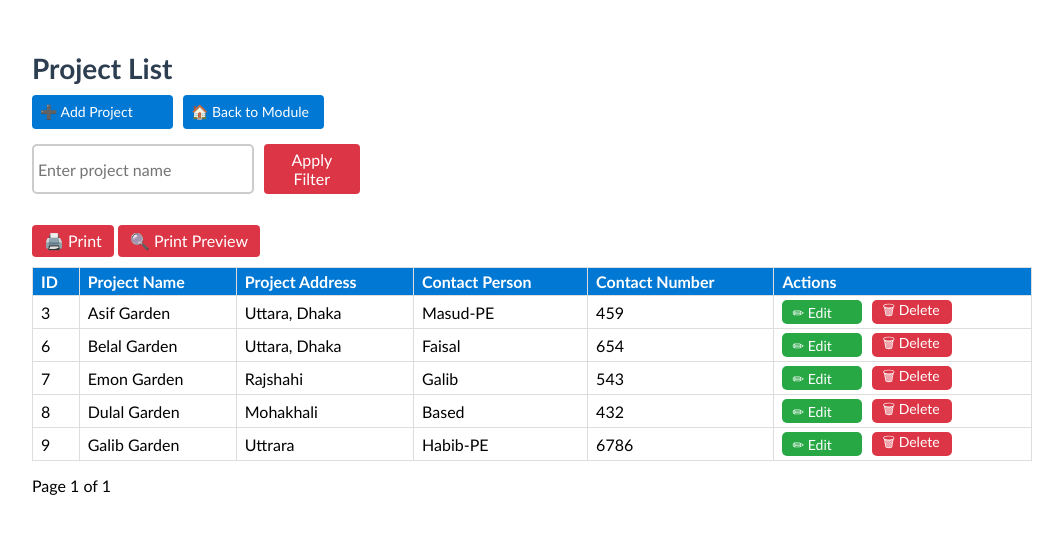
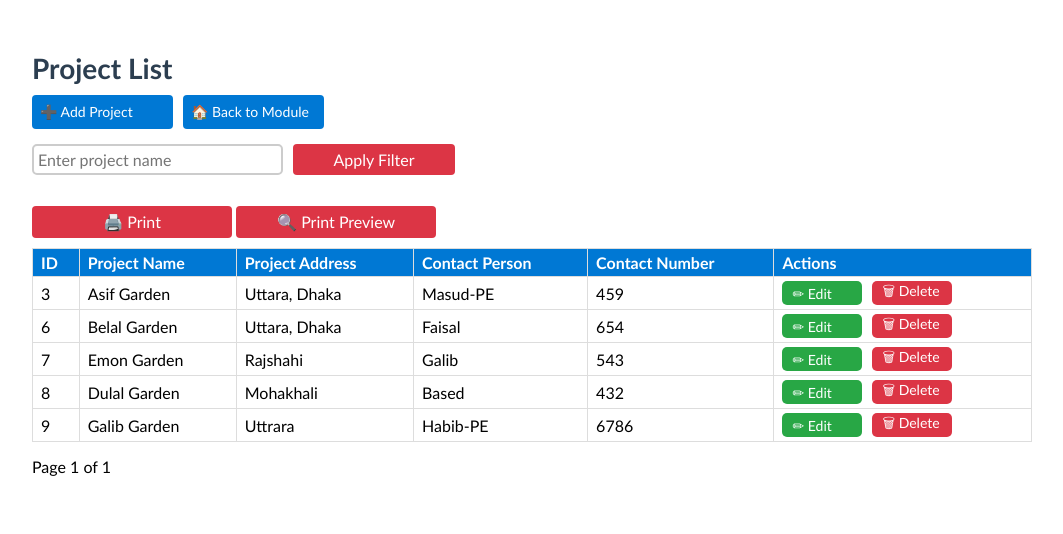
Before and after one commit to JAHANGIR-500/WEB-APP, a Django app: page /construction-department/project/ in a window 1280 px wide. Shown: the top 534 px of the page, without its empty margins (108-1171 px from the left). Run offline with Django 5.2, Linux system fonts and the light colour scheme; data comes from the database, SQL or seed files in the repository.

Commit message:
Your update message

```diff
--- a/project/templates/project/project_list.html
+++ b/project/templates/project/project_list.html
@@ -70,7 +70,7 @@
     }
 
     .apply-button {
-        width: auto;
+        width: 200px;
         background: #dc3545;
         color: white;
         padding: 6px 12px;
```
